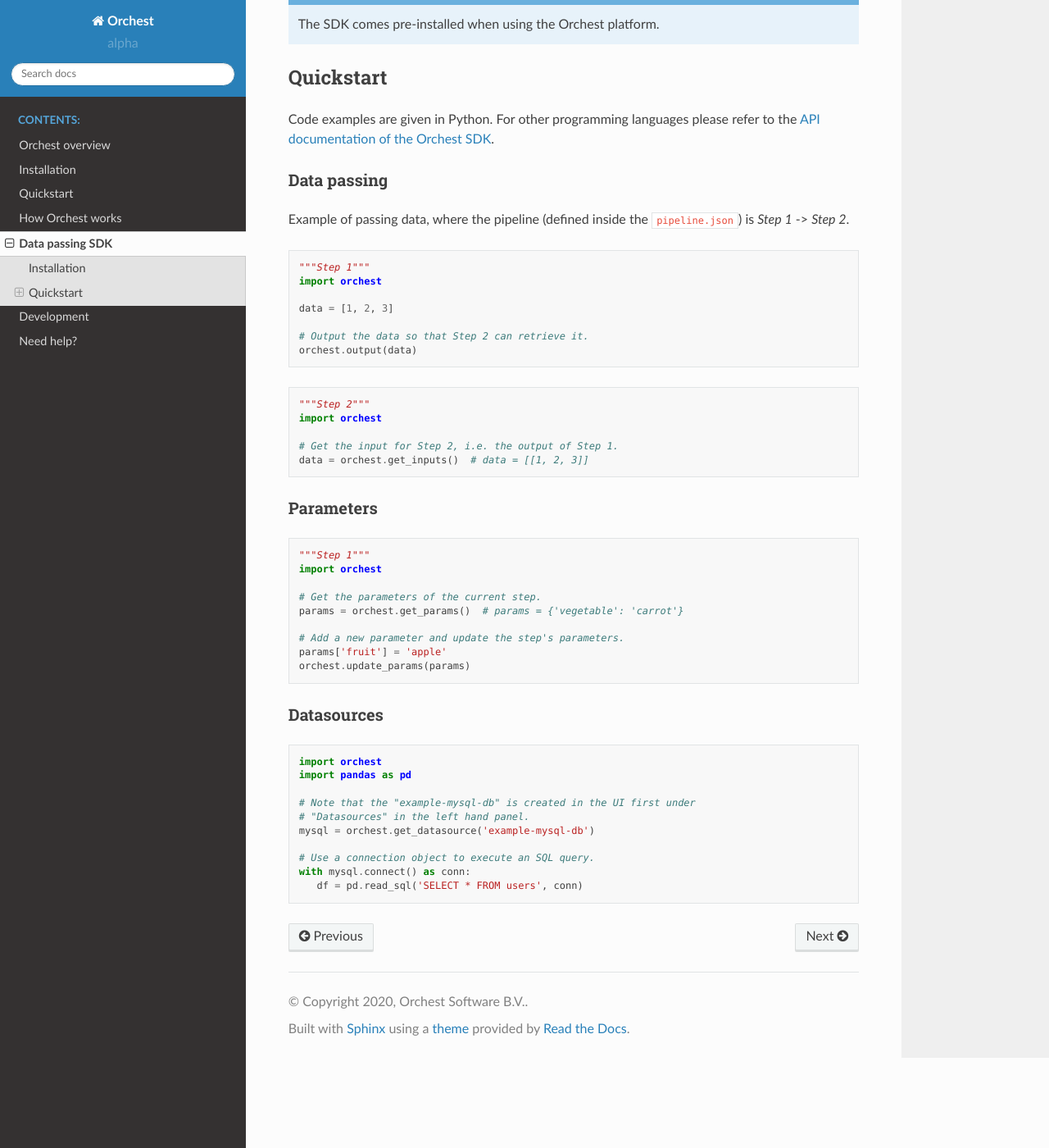
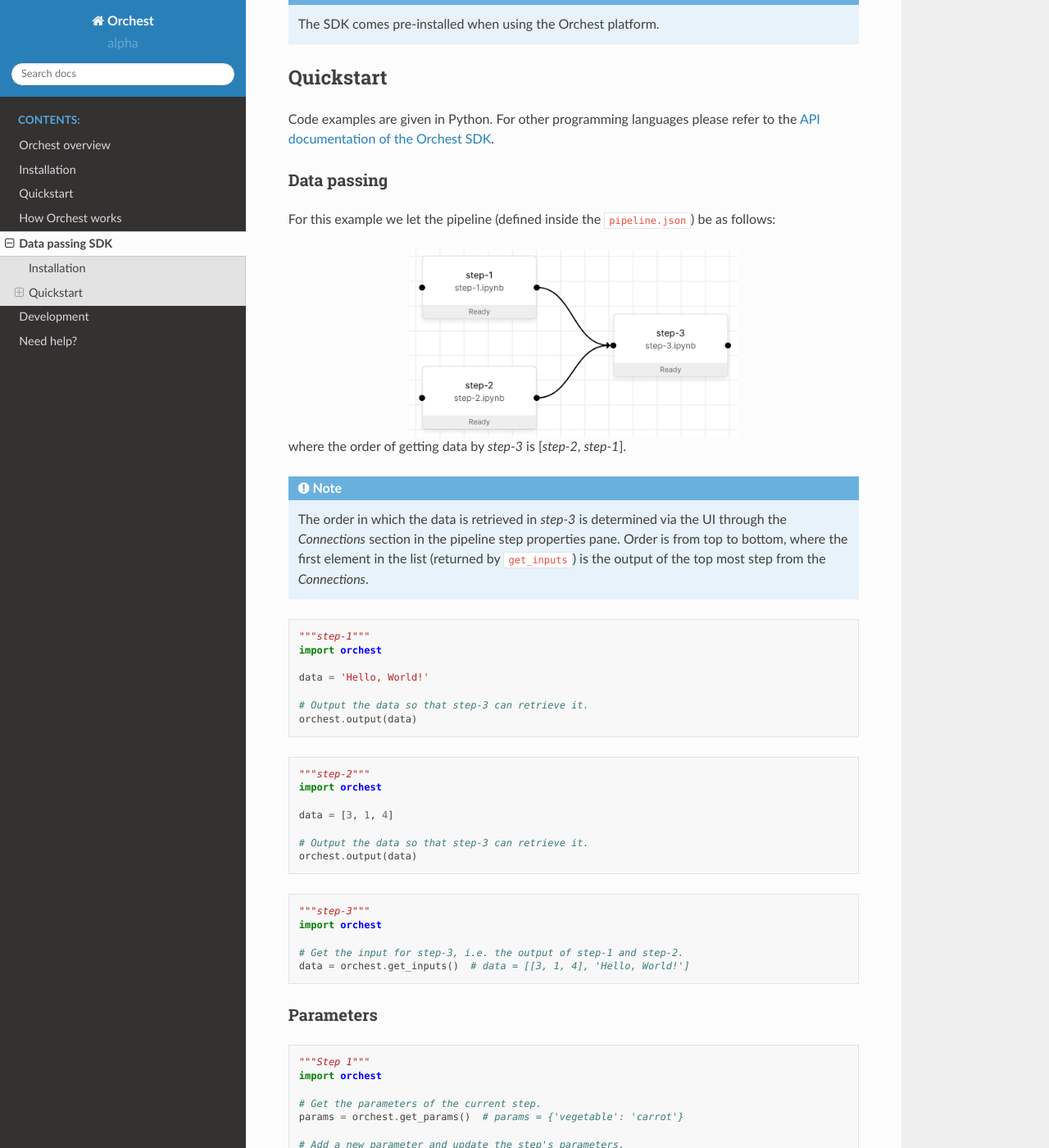
Before and after one commit to ReactExpert918/orchest, a Sphinx documentation site: the page built from docs/source/sdk.rst, in a window 1280 px wide and 1400 px high, scrolled down 503 px. Shown: the whole window at 82% size. Built offline with Sphinx 7.4.7 and the Read the Docs theme 2.0.0, drawn with Linux system fonts in a browser that asks for light colours.

Commit message:
Add more elaborate example to sdk quickstart

```diff
--- a/docs/source/sdk.rst
+++ b/docs/source/sdk.rst
@@ -28,27 +28,51 @@
 
 Data passing
 ~~~~~~~~~~~~
-Example of passing data, where the pipeline (defined inside the :code:`pipeline.json`) is
-`Step 1` -> `Step 2`.
+
+For this example we let the pipeline (defined inside the :code:`pipeline.json`) be as follows:
+
+.. image:: img/pipeline.png
+  :width: 400
+  :alt: Alternative text
+  :align: center
+
+where the order of getting data by `step-3` is [`step-2`, `step-1`].
+
+.. note:: The order in which the data is retrieved in `step-3` is determined via the UI through the
+   `Connections` section in the pipeline step properties pane. Order is from top to bottom, where
+   the first element in the list (returned by ``get_inputs``) is the output of the top most step
+   from the `Connections`.
+
 
 .. code-block:: python
 
-   """Step 1"""
+   """step-1"""
    import orchest
 
-   data = [1, 2, 3]
+   data = 'Hello, World!'
 
-   # Output the data so that Step 2 can retrieve it.
+   # Output the data so that step-3 can retrieve it.
    orchest.output(data)
 
 
 .. code-block:: python
 
-   """Step 2"""
+   """step-2"""
    import orchest
 
-   # Get the input for Step 2, i.e. the output of Step 1.
-   data = orchest.get_inputs()  # data = [[1, 2, 3]]
+   data = [3, 1, 4]
+
+   # Output the data so that step-3 can retrieve it.
+   orchest.output(data)
+
+
+.. code-block:: python
+
+   """step-3"""
+   import orchest
+
+   # Get the input for step-3, i.e. the output of step-1 and step-2.
+   data = orchest.get_inputs()  # data = [[3, 1, 4], 'Hello, World!']
 
 
 Parameters
```
Also changed, not shown: docs/source/img/pipeline.png (added).
